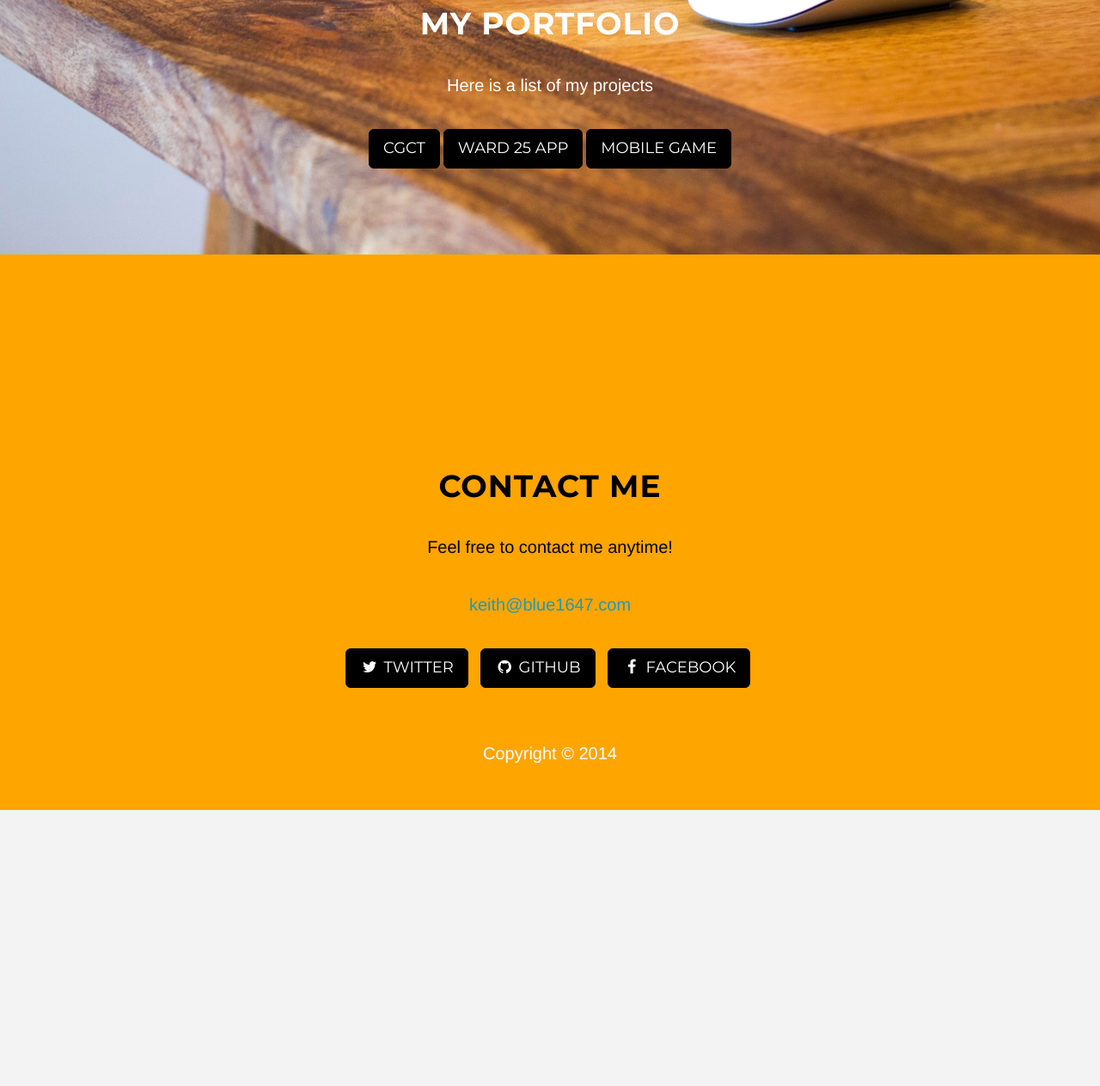
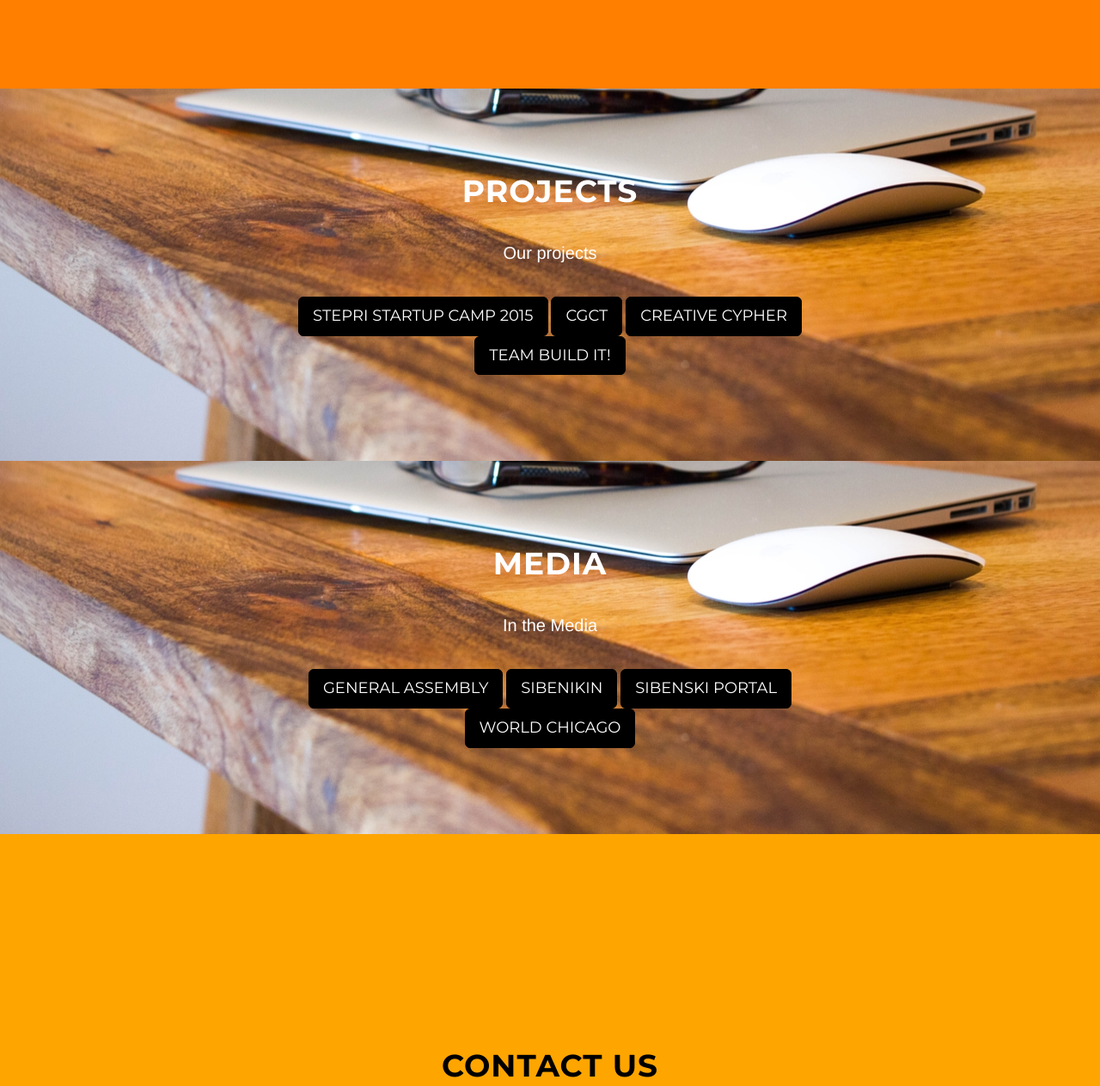
Before and after one commit to kbradley03/kbradley03.github.io, a plain HTML site: page index.html in a window 1280 px wide. Shown: the part 1241-2504 px from the top of the page at 86% size. Before the commit the page ends 2183 px from the top, so only its background shows below. Drawn offline with Linux system fonts and the light colour scheme; files that its build step writes are made by us from their sources.

Commit message:
Intrinsyc
Intrinsyc

```diff
--- a/css/portfolio.css
+++ b/css/portfolio.css
@@ -263,6 +263,19 @@ a:focus {
     -o-background-size: cover;
 }
 
+.media-section {
+    width: 100%;
+    height:auto;
+    padding: 0;
+    color: #fff;
+    background: url(../img/Mac-scene.jpg) no-repeat bottom center scroll;
+    background-color: #000;
+    -webkit-background-size: cover;
+    -moz-background-size: cover;
+    background-size: cover;
+    -o-background-size: cover;
+}
+
 .about-section {
     width:100%;
     height: auto;
@@ -275,7 +288,7 @@ a:focus {
 
 #about{
     padding:50px 0 100px 0;
-     background: #7ec0ee;
+     background: #FF7F00;
 }
 
 @media(min-width:767px) {
@@ -284,6 +297,9 @@ a:focus {
     }
 
     .portfolio-section {
+        padding: 100px 0;
+    }
+    .media-section {
         padding: 100px 0;
     }
 
--- a/index.html
+++ b/index.html
@@ -9,7 +9,7 @@
     <meta name="description" content="">
     <meta name="author" content="">
 
-    <title>Keith's Page</title>
+    <title>INT Consulting</title>
 
     <!-- Bootstrap Core CSS -->
     <link href="css/bootstrap.min.css" rel="stylesheet">
@@ -43,7 +43,7 @@
                 </button>
                 <a class="navbar-brand page-scroll" href="#page-top">
 
-                      <span class="light">Keith Bradley </span>
+                      <span class="light">INTRINSIC CONSULTING</span>
 
                 </a>
             </div>
@@ -62,6 +62,9 @@
                         <a class="page-scroll" href="#portfolio">Portfolio</a>
                     </li>
                     <li>
+                        <a class="page-scroll" href="#media">Media</a>
+                    </li>
+                    <li>
                         <a class="page-scroll" href="#contact">Contact</a>
                     </li>
                 </ul>
@@ -77,8 +80,8 @@
             <div class="container">
                 <div class="row">
                     <div class="col-md-8 col-md-offset-2">
-                        <h1 class="brand-heading">Welcome</h1>
-                        <p class="intro-text">Welcome to my Portfolio page.</p>
+                        <h1 class="brand-heading">INTRINSIC CONSULTING</h1>
+                        <p class="intro-text">Holistic Biz Consulting.</p>
                         <a href="#about" class="btn btn-circle page-scroll">
                             <i class="fa fa-angle-double-down animated"></i>
                         </a>
@@ -93,8 +96,11 @@
         <div class="about-section">
             <div class="container">
             <div class="col-lg-8 col-lg-offset-2">
-                <h2>About me</h2>
-                <p> Hello! I am the program manager at Blue1647. I enjoy working out and listening to live music. As well as a Hipster-friendly introvert, avid problem solver, extreme thinker, beer specialist, and web enthusiast.</p>
+                <h2>About</h2>
+                <p>To grow with confidence, organizations need to make clear choices about where to play and how to win. And in a world where                      the pace of change is rapid and sometimes unexpected, leaders need to act nimbly, and decisively.
+                </p>
+                <p>SIC consulting takes a holistic approach to providing support, resources and advice to individuals and businesses. At SIC                        consulting we know that great ideas alone aren't always successful. At SIC it is our approach to help the individuals develop                    themselves and their approach as we know that the business will also reflect this growth.</p>
+                <p></p>
             </div>
             </div>
         </div>
@@ -105,11 +111,28 @@
         <div class="portfolio-section">
             <div class="container">
                 <div class="col-lg-8 col-lg-offset-2">
-                    <h2 class="loud">My Portfolio</h2>
-                    <p>Here is a list of my projects</p>
+                    <h2 class="loud">Projects</h2>
+                    <p>Our projects</p>
+                    <a href="http://www.step.uniri.hr/portfolio/startup-camp/" class="btn btn-default btn-lg">Stepri StartUp Camp                                     2015</a>
                     <a href="http://grassrootscurriculum.org" class="btn btn-default btn-lg">CGCT</a>
-                    <a href="/" class="btn btn-default btn-lg">Ward 25 app</a>
-                    <a href="https://github.com/kbradley03/flappybox.git" class="btn btn-default btn-lg">Mobile game</a>
+                    <a href="https://thecreativecypher.com" class="btn btn-default btn-lg">Creative Cypher</a>
+                    <a href="https://http://teambuildit.net/" class="btn btn-default btn-lg">Team Build it!</a>
+                </div>
+            </div>
+        </div>
+    </section>
+
+    <!-- Media-->
+     <section id="media" class="text-center">
+        <div class="media-section">
+            <div class="container">
+                <div class="col-lg-8 col-lg-offset-2">
+                    <h2 class="loud">Media</h2>
+                    <p>In the Media</p>
+                    <a href="http://generalassemb.ly/instructors/keith-bradley/6765" class="btn btn-default btn-lg">General Assembly</a>
+                    <a href="http://www.sibenik.in/sibenik/americki-informaticki-strucnjak-porucio-sibenik-ima-velike-mogucnosti-za-razvoj-it-                          sektora/47190.html" class="btn btn-default btn-lg">SIBENIKIN</a>
+                    <a href="http://http://sibenskiportal.hr/tag/keith-bradley/" class="btn btn-default btn-lg">Sibenski Portal</a>
+                    <a href="http://www.worldchicago.org/all-event-list/annualfallfundraiser/" class="btn btn-default  btn-lg"> World Chicago</a>
                 </div>
             </div>
         </div>
@@ -119,9 +142,10 @@
     <section id="contact" class="content-section text-center">
         <div class="row">
             <div class="col-lg-8 col-lg-offset-2">
-                <h2 class="loud">Contact Me</h2>
+                <h2 class="loud">Contact Us</h2>
                 <p>Feel free to contact me anytime!</p>
-                <p><a href="mailto:keith@blue1647.com">keith@blue1647.com</a>
+                <p>
+                  <a href="mailto:keith@blue1647.com">keith@blue1647.com</a>
                 </p>
                 <ul class="list-inline banner-social-buttons">
                     <li>
@@ -132,6 +156,7 @@
                     </li>
                     <li>
                         <a href="https://www.facebook.com/keith.bradley.56" class="btn btn-default btn-lg"><i class="fa fa-facebook fa-fw"></i> <span class="network-name">Facebook</span></a>
+                       <a href="https://www.linkedin.com/pub/keith-bradley/2/5/978" class="btn btn-default btn-lg"><i class="fa fa-linkedin fa-fw"></i> <span class="network-name">LinkedIn</span></a>
                     </li>
                 </ul>
             </div>
```
